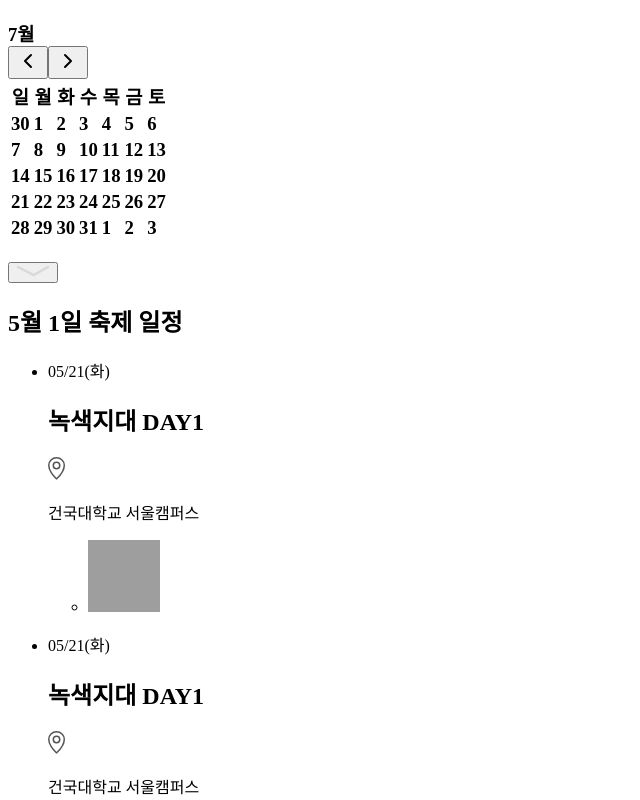
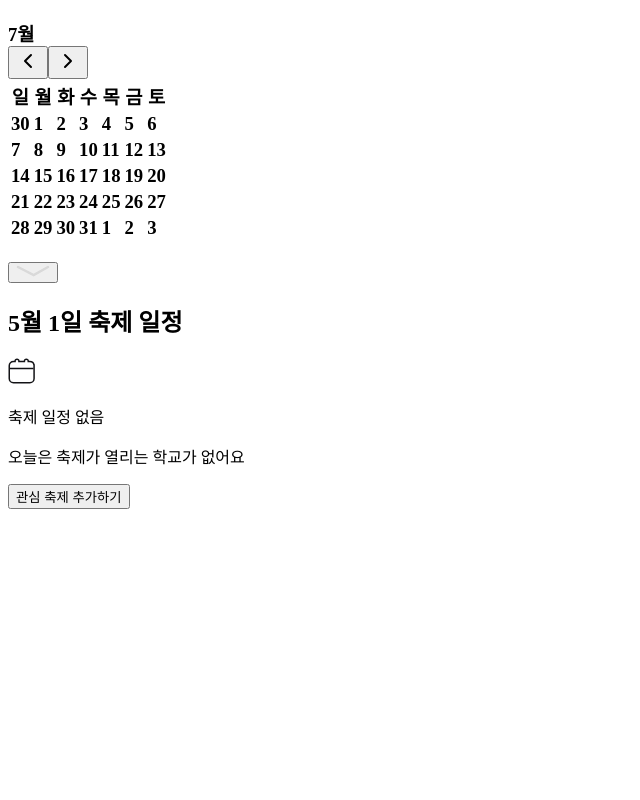
Before and after one commit to Project-Unifest/unifest-web-user, a Next.js app: page /Home/ui/Page in a window 1280 px wide. Shown: the top 800 px of the page, without its empty margins (0-640 px from the left). Built offline with nearby package versions, Linux system fonts and the light colour scheme; grey boxes are pictures that could not be loaded.

Commit message:
Fix: remove upcoming festival widget in homee page

```diff
--- a/src/pages/Home/ui/Page.tsx
+++ b/src/pages/Home/ui/Page.tsx
@@ -1,4 +1,3 @@
-import AccoridonExample from '@/shared/ui/Accordion/AccoridonExample';
 import {
   Accordion,
   AccordionContent,
@@ -8,7 +7,7 @@ import {
 } from '@/shared/ui/Accordion/accordion';
 import { Calendar } from '@/shared/ui/Calendar/calendar';
 import TodayFestivalSchedule from '@/widgets/TodayFesitivalSchedule/ui/TodayFestivalSchedule';
-import UpcomingFestivalSchdule from '@/widgets/UpcomingFestivalSchdule/ui/UpcomingFestivalSchdule';
+// import UpcomingFestivalSchdule from '@/widgets/UpcomingFestivalSchdule/ui/UpcomingFestivalSchdule';
 import React from 'react';
 
 const HomePage: React.FC = () => {
@@ -26,7 +25,6 @@ const HomePage: React.FC = () => {
         </AccordionItem>
       </Accordion>
       <TodayFestivalSchedule />
-      <UpcomingFestivalSchdule />
     </div>
   );
 };
--- a/src/widgets/TodayFesitivalSchedule/ui/TodayFestivalSchedule.tsx
+++ b/src/widgets/TodayFesitivalSchedule/ui/TodayFestivalSchedule.tsx
@@ -1,7 +1,7 @@
 'use client';
 import TodayScheduleCard from '@/entities/festival/ui/TodayScheduleCard/TodayScheduleCard';
 import React from 'react';
-import ScheduleIcon from '@/shared/assets/icon/schedule.svg';
+import ScheduleIcon from '@/shared/assets/icon/schedule_outline_icon.svg';
 import { Button } from '@/shared/ui/Button/button';
 import { useRouter } from 'next/navigation';
 
@@ -13,30 +13,30 @@ interface Schedule {
   imgs: string[];
 }
 const festivalArr: Schedule[] = [
-  {
-    dateText: '05/21(화)',
-    festivalTitle: '녹색지대 DAY1',
-    location: '건국대학교 서울캠퍼스',
-    imgs: [
-      'https://i.namu.wiki/i/E4gAwg65fMroWtXG5POYiwcGseYpmfhrm9fYxCzSqXThXDMEG9yZAjkkq8_bQEkrIjAQZrQSObatdE-eDp86xQ.svg',
-    ],
-  },
-  {
-    dateText: '05/21(화)',
-    festivalTitle: '녹색지대 DAY1',
-    location: '건국대학교 서울캠퍼스',
-    imgs: [
-      'https://i.namu.wiki/i/E4gAwg65fMroWtXG5POYiwcGseYpmfhrm9fYxCzSqXThXDMEG9yZAjkkq8_bQEkrIjAQZrQSObatdE-eDp86xQ.svg',
-    ],
-  },
-  {
-    dateText: '05/21(화)',
-    festivalTitle: '녹색지대 DAY1',
-    location: '건국대학교 서울캠퍼스',
-    imgs: [
-      'https://i.namu.wiki/i/E4gAwg65fMroWtXG5POYiwcGseYpmfhrm9fYxCzSqXThXDMEG9yZAjkkq8_bQEkrIjAQZrQSObatdE-eDp86xQ.svg',
-    ],
-  },
+  // {
+  //   dateText: '05/21(화)',
+  //   festivalTitle: '녹색지대 DAY1',
+  //   location: '건국대학교 서울캠퍼스',
+  //   imgs: [
+  //     'https://i.namu.wiki/i/E4gAwg65fMroWtXG5POYiwcGseYpmfhrm9fYxCzSqXThXDMEG9yZAjkkq8_bQEkrIjAQZrQSObatdE-eDp86xQ.svg',
+  //   ],
+  // },
+  // {
+  //   dateText: '05/21(화)',
+  //   festivalTitle: '녹색지대 DAY1',
+  //   location: '건국대학교 서울캠퍼스',
+  //   imgs: [
+  //     'https://i.namu.wiki/i/E4gAwg65fMroWtXG5POYiwcGseYpmfhrm9fYxCzSqXThXDMEG9yZAjkkq8_bQEkrIjAQZrQSObatdE-eDp86xQ.svg',
+  //   ],
+  // },
+  // {
+  //   dateText: '05/21(화)',
+  //   festivalTitle: '녹색지대 DAY1',
+  //   location: '건국대학교 서울캠퍼스',
+  //   imgs: [
+  //     'https://i.namu.wiki/i/E4gAwg65fMroWtXG5POYiwcGseYpmfhrm9fYxCzSqXThXDMEG9yZAjkkq8_bQEkrIjAQZrQSObatdE-eDp86xQ.svg',
+  //   ],
+  // },
 ];
 const TodayFestivalSchedule: React.FC<Props> = ({}) => {
   const router = useRouter();
@@ -57,7 +57,7 @@ const TodayFestivalSchedule: React.FC<Props> = ({}) => {
           ))}
         </ul>
       ) : (
-        <div className='w-full py-[100px] flex flex-col items-center justify-center gap-[9px]'>
+        <div className='w-full pt-[194px] pb-[17px] flex flex-col items-center justify-center gap-[9px]'>
           <ScheduleIcon />
           <p className='font-semibold text-[18px]'>축제 일정 없음</p>
           <p className='font-medium text-[#848484] text-[12px]'>
@@ -65,10 +65,10 @@ const TodayFestivalSchedule: React.FC<Props> = ({}) => {
           </p>
         </div>
       )}
-      <div className='w-full px-[20px] pb-[22px]'>
+      <div className='w-full px-[20px] pb-[220px]'>
         <Button
-          variant={'outlineGray'}
-          size={'full_lg'}
+          variant={'outline'}
+          size={'full_sm'}
           onClick={() => {
             router.push('/intro');
           }}
```
Also changed, not shown: src/shared/assets/icon/schedule_outline_icon.svg (added).
